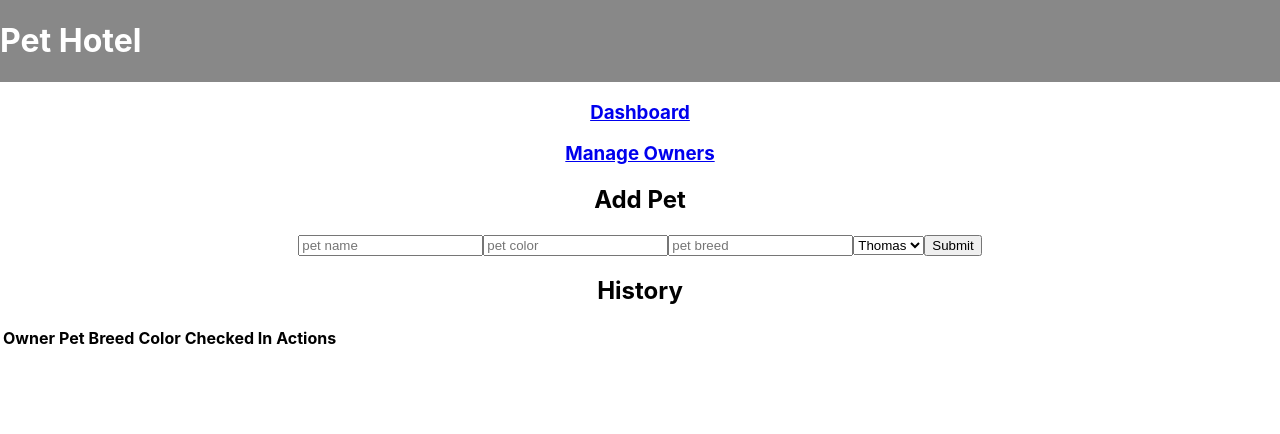
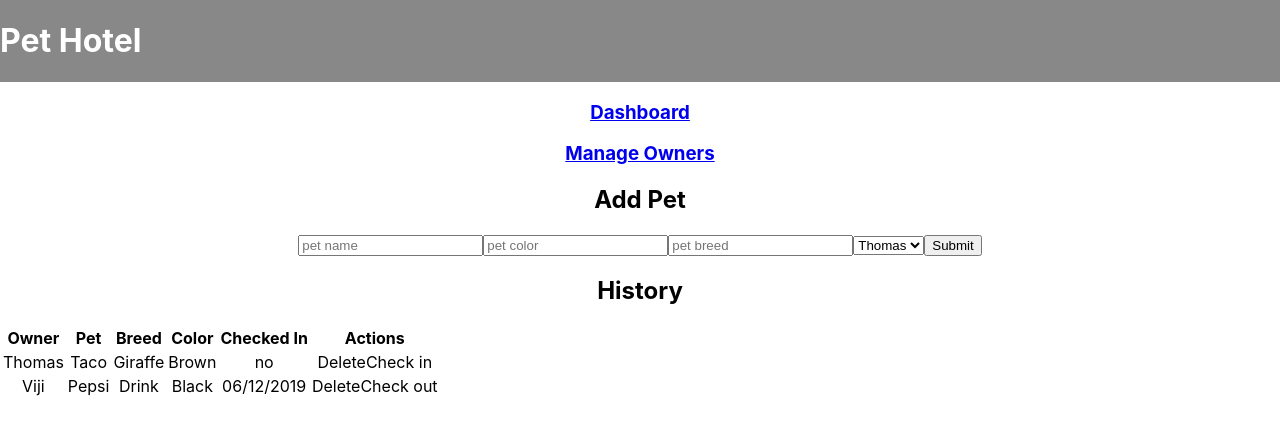
Before and after one commit to tgroselyn/pet-hotel, a React (Create React App) app: page /#/dashboard in a window 1280 px wide. Shown: the top 434 px of the page. Built offline with nearby package versions, Linux system fonts and the light colour scheme.

Commit message:
table rows for pets set up, conditional actions

```diff
--- a/src/components/Dashboard/Dashboard.js
+++ b/src/components/Dashboard/Dashboard.js
@@ -1,8 +1,32 @@
 import React, {Component} from 'react';
+import {connect} from 'react-redux';
 import AddPetForm from './AddPetForm';
 
 class Dashboard extends Component {
+
+    handleDelete = petId => {
+        console.log(petId);
+    }
+
     render() {
+
+        const rows = this.props.pets.map(pet => {
+            return <tr key={pet.id}>
+                <td>{pet.ownerName}</td>
+                <td>{pet.petName}</td>
+                <td>{pet.petBreed}</td>
+                <td>{pet.petColor}</td>
+                <td>{pet.checkedIn || 'no'}</td>
+                <td>
+                    <span onClick={() => this.handleDelete(pet.id)}>Delete</span>
+                    {pet.checkedIn ?
+                    <span onClick={this.handleCheckout}>Check out</span> :
+                    <span onClick={this.handleCheckin}>Check in</span>
+                    }
+                </td>
+            </tr>
+        })
+
         return (
             <div>
                 <h2>Add Pet</h2>
@@ -20,7 +44,7 @@ class Dashboard extends Component {
                         </tr>
                     </thead>
                     <tbody>
-                        {/* table rows */}
+                        {rows}
                     </tbody>
                 </table>
             </div>
@@ -28,4 +52,10 @@ class Dashboard extends Component {
     }
 }
 
-export default Dashboard;
+const mapRedux = redux => {
+    return {
+        pets : redux.pets
+    }
+}
+
+export default connect(mapRedux)(Dashboard);
--- a/src/redux/reducers/pets.js
+++ b/src/redux/reducers/pets.js
@@ -1,4 +1,23 @@
-const petsReducer = (state = [], action) => {
+let initialState = [
+    {
+        id: 1,
+        petName: 'Taco',
+        petColor: 'Brown',
+        petBreed: 'Giraffe',
+        ownerName: 'Thomas',
+        checkedIn: null,
+    },
+    {
+        id: 2,
+        petName: 'Pepsi',
+        petColor: 'Black',
+        petBreed: 'Drink',
+        ownerName: 'Viji',
+        checkedIn: '06/12/2019',
+    }
+]
+
+const petsReducer = (state = initialState, action) => {
     if (action.type === 'SET_PETS') {
         return action.payload;
     }
--- a/src/redux/sagas/ownerSaga.js
+++ b/src/redux/sagas/ownerSaga.js
@@ -3,7 +3,7 @@ import axios from 'axios';
 
 function* addOwner(action) {
     try {
-        yield axios.post('post.owner.php', action.payload);
+        yield axios.post('/api/post.owner.php', action.payload);
         yield put({ type: 'FETCH_OWNERS' });
     } catch (err) {
         console.log('addOwner saga error:', err);
@@ -12,7 +12,7 @@ function* addOwner(action) {
 
 function* fetchOwners(action) {
     try {
-        let ownerList = yield axios.get('/get.owner.php');
+        let ownerList = yield axios.get('/api/get.owner.php');
         yield put({ type: 'SET_OWNERS', payload: ownerList.data });
     } catch (err) {
         console.log('fetchOwners saga error:', err);
@@ -21,7 +21,7 @@ function* fetchOwners(action) {
 
 function* removeOwner(action) {
     try {
-        yield axios.delete('/delete.owner.php', action.payload);
+        yield axios.delete('/api/delete.owner.php', action.payload);
         yield put({ type: 'FETCH_OWNERS' });
     } catch (err) {
         console.log('removeOwner saga error:', err);
--- a/src/redux/sagas/petSaga.js
+++ b/src/redux/sagas/petSaga.js
@@ -3,7 +3,7 @@ import axios from 'axios';
 
 function* addPet(action) {
     try {
-        yield axios.post('post.pet.php', action.payload);
+        yield axios.post('/api/post.pet.php', action.payload);
         yield put({ type: 'FETCH_PETS' });
     } catch (err) {
         console.log('addPet saga error:', err);
@@ -12,7 +12,7 @@ function* addPet(action) {
 
 function* fetchPets(action) {
     try {
-        let petResponse = yield axios.get('get.pet.php');
+        let petResponse = yield axios.get('/api/get.pet.php');
         yield put({ type: 'SET_PETS', payload: petResponse.data });
     } catch (err) {
         console.log('fetchPets saga error:', err);
@@ -21,7 +21,7 @@ function* fetchPets(action) {
 
 function* removePet(action) {
     try {
-        yield axios.delete('delete.pet.php', action.payload);
+        yield axios.delete('/api/delete.pet.php', action.payload);
         yield put({ type: 'FETCH_PETS' });
     } catch (err) {
         console.log('removePet saga error:', err);
@@ -30,7 +30,7 @@ function* removePet(action) {
 
 function* checkInPet(action) {
     try {
-        yield axios.put('put.checkin.php', action.payload);
+        yield axios.put('/api/put.checkin.php', action.payload);
         yield put({ type: 'FETCH_PETS' });
     } catch (err) {
         console.log('checkInPet saga error:', err);
@@ -39,7 +39,7 @@ function* checkInPet(action) {
 
 function* checkOutPet(action) {
     try {
-        yield axios.put('put.checkout.php', action.payload);
+        yield axios.put('/api/put.checkout.php', action.payload);
         yield put({ type: 'FETCH_PETS' });
     } catch (err) {
         console.log('checkOutPet saga error:', err);
```
